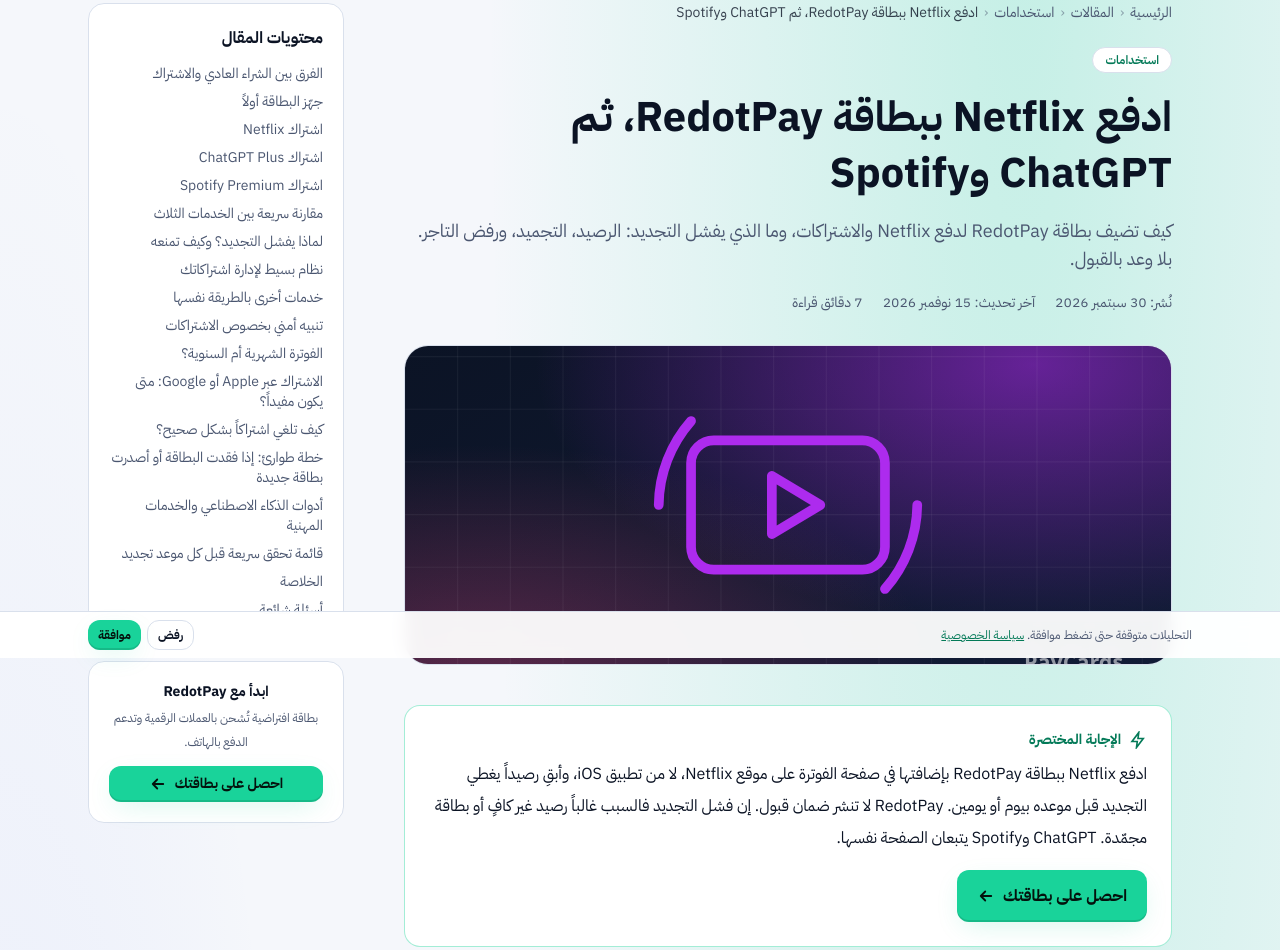
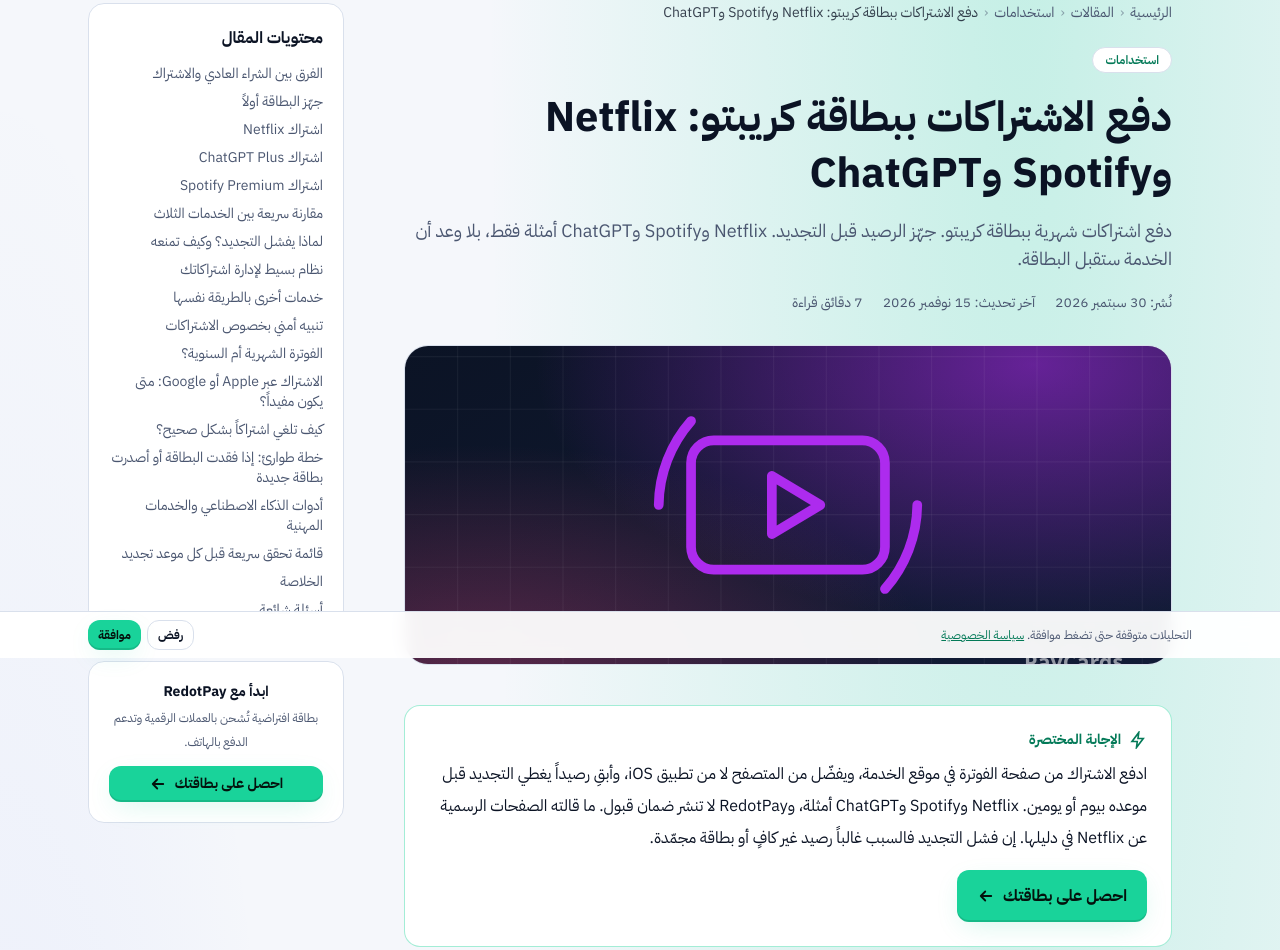
Before and after one commit to Th4mr/PayCards, an Astro site: page /articles/pay-subscriptions-crypto-card in a window 1280 px wide. Shown: the part 142-1092 px from the top of the page. Built offline with nearby package versions, Linux system fonts and the light colour scheme; Astro itself is replaced by a stand-in of ours.

Commit message:
Point the Arabic subscriptions page at subscriptions, not Netflix.
The Netflix-led title was competing with the dedicated Netflix guide. The general page now treats Netflix as one example and links there for the official notes.

Co-authored-by: Th4mr <Th4mr@users.noreply.github.com>

```diff
--- a/src/content/articles/pay-subscriptions-crypto-card.mdx
+++ b/src/content/articles/pay-subscriptions-crypto-card.mdx
@@ -1,19 +1,19 @@
 ---
-title: "ادفع Netflix ببطاقة RedotPay: الشروط"
-h1: "ادفع Netflix ببطاقة RedotPay، ثم ChatGPT وSpotify"
-description: "كيف تضيف بطاقة RedotPay لدفع Netflix والاشتراكات، وما الذي يفشل التجديد: الرصيد، التجميد، ورفض التاجر. بلا وعد بالقبول."
+title: "دفع الاشتراكات ببطاقة كريبتو: Netflix وSpotify وChatGPT"
+h1: "دفع الاشتراكات ببطاقة كريبتو: Netflix وSpotify وChatGPT"
+description: "دفع اشتراكات شهرية ببطاقة كريبتو. جهّز الرصيد قبل التجديد. Netflix وSpotify وChatGPT أمثلة فقط، بلا وعد أن الخدمة ستقبل البطاقة."
 slug: "pay-subscriptions-crypto-card"
 keyword: "بطاقة RedotPay للاشتراكات"
 category: "use-cases"
 pubDate: 2026-09-30
 updatedDate: 2026-11-15
 order: 5
-summary: "ادفع Netflix ببطاقة RedotPay بإضافتها في صفحة الفوترة على موقع Netflix، لا من تطبيق iOS، وأبقِ رصيداً يغطي التجديد قبل موعده بيوم أو يومين. RedotPay لا تنشر ضمان قبول. إن فشل التجديد فالسبب غالباً رصيد غير كافٍ أو بطاقة مجمّدة. ChatGPT وSpotify يتبعان الصفحة نفسها."
+summary: "ادفع الاشتراك من صفحة الفوترة في موقع الخدمة، ويفضّل من المتصفح لا من تطبيق iOS، وأبقِ رصيداً يغطي التجديد قبل موعده بيوم أو يومين. Netflix وSpotify وChatGPT أمثلة، وRedotPay لا تنشر ضمان قبول. ما قالته الصفحات الرسمية عن Netflix في دليلها. إن فشل التجديد فالسبب غالباً رصيد غير كافٍ أو بطاقة مجمّدة."
 cover: { icon: "subscriptions", hue: 280 }
 related: ["pay-amazon-aliexpress-crypto", "redotpay-fees", "redotpay-apple-pay-google-pay"]
 faq:
   - q: "هل تقبل Netflix بطاقات الكريبتو؟"
-    a: "RedotPay لا تعد بأن Netflix سيقبل البطاقة. صفحة 21 يوليو 2026 تنقل أن بعض المستخدمين أفادوا بأن Netflix عمل، وتطلب التجربة. الصفحة لا تضمن ChatGPT أو Spotify. التفاصيل في دليل التجار الرسمي."
+    a: "RedotPay لا تعد بأن Netflix سيقبل البطاقة. صفحة 21 يوليو 2026 تنقل أن بعض المستخدمين أفادوا بأن Netflix عمل، وتطلب التجربة. التفاصيل والمصادر في دليل Netflix وChatGPT، لا في هذه الصفحة العامة للاشتراكات."
   - q: "لماذا فشل تجديد اشتراكي رغم نجاح الدفع أول مرة؟"
     a: "أكثر الأسباب شيوعاً: رصيد غير كافٍ لحظة التجديد، أو البطاقة مجمّدة، أو تجاوز حد إنفاق. اشحن قبل موعد التجديد وتأكد أن البطاقة غير مجمّدة."
   - q: "هل أستطيع الاشتراك في ChatGPT Plus من تطبيق الآيفون بالبطاقة؟"
@@ -39,6 +39,8 @@ faq:
 - **اجلب بيانات البطاقة** من التطبيق: الرقم، تاريخ الانتهاء، CVV.
 
 ## اشتراك Netflix
+
+ما نشرته RedotPay عن قبول Netflix، وعمّا نقلته ملاحظات العملاء عن ChatGPT، في [دليل Netflix وChatGPT](/articles/redotpay-netflix-chatgpt). الخطوات هنا لطريقة إضافة البطاقة فقط.
 
 1. ادخل إلى موقع Netflix من المتصفح وسجّل الدخول، أو أنشئ حساباً جديداً.
 2. اذهب إلى **الحساب** ثم **العضوية** أو **معلومات الدفع**.
```
